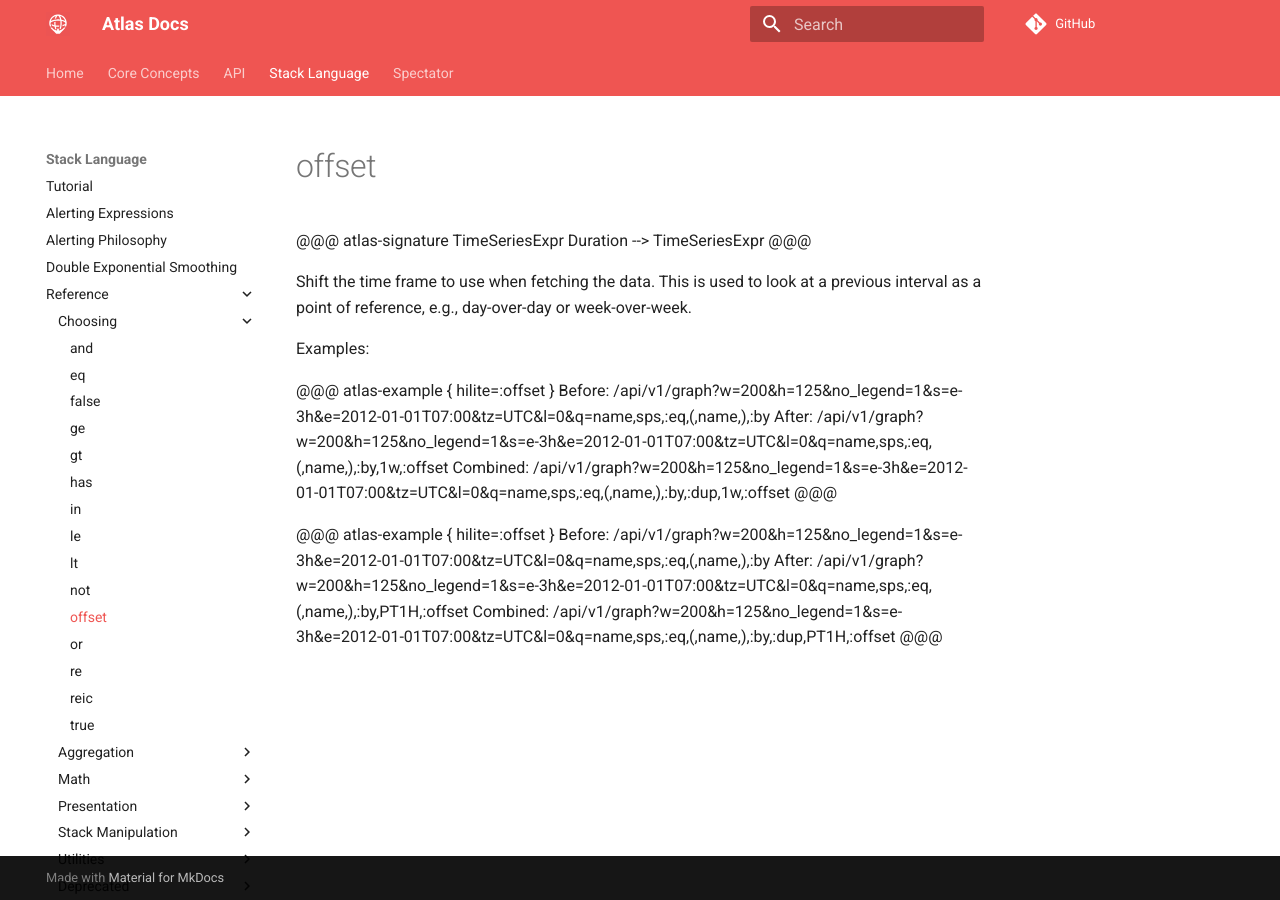
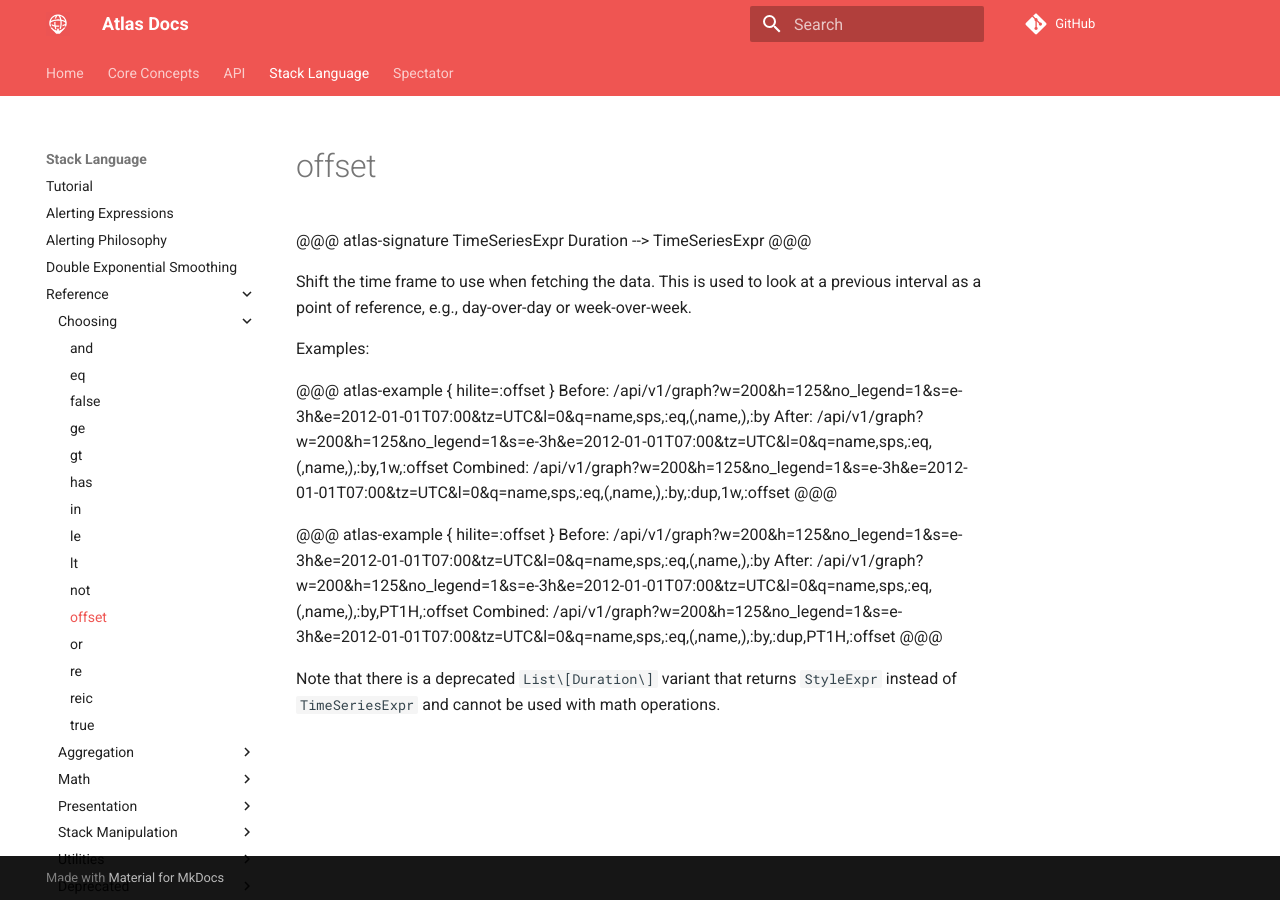
Before and after one commit to Netflix/atlas-docs, an MkDocs documentation site: the page built from docs/asl/ref/offset.md, in a window 1280 px wide. Built offline with MkDocs 1.6.1 and Material for MkDocs 9.7.7, drawn with Linux system fonts in a browser that asks for light colours; comment, search, counter and statistics services are not loaded.

Commit message:
Update :offset to note deprecated variant (#123)
Add quick note about deprecated variant that takes a list.

```diff
--- a/docs/asl/ref/offset.md
+++ b/docs/asl/ref/offset.md
@@ -21,3 +21,6 @@ Before: /api/v1/graph?w=200&h=125&no_legend=1&s=e-3h&e=2012-01-01T07:00&tz=UTC&l
 After: /api/v1/graph?w=200&h=125&no_legend=1&s=e-3h&e=2012-01-01T07:00&tz=UTC&l=0&q=name,sps,:eq,(,name,),:by,PT1H,:offset
 Combined: /api/v1/graph?w=200&h=125&no_legend=1&s=e-3h&e=2012-01-01T07:00&tz=UTC&l=0&q=name,sps,:eq,(,name,),:by,:dup,PT1H,:offset
 @@@
+
+Note that there is a deprecated `List\[Duration\]` variant that returns `StyleExpr` instead
+of `TimeSeriesExpr` and cannot be used with math operations.
```
